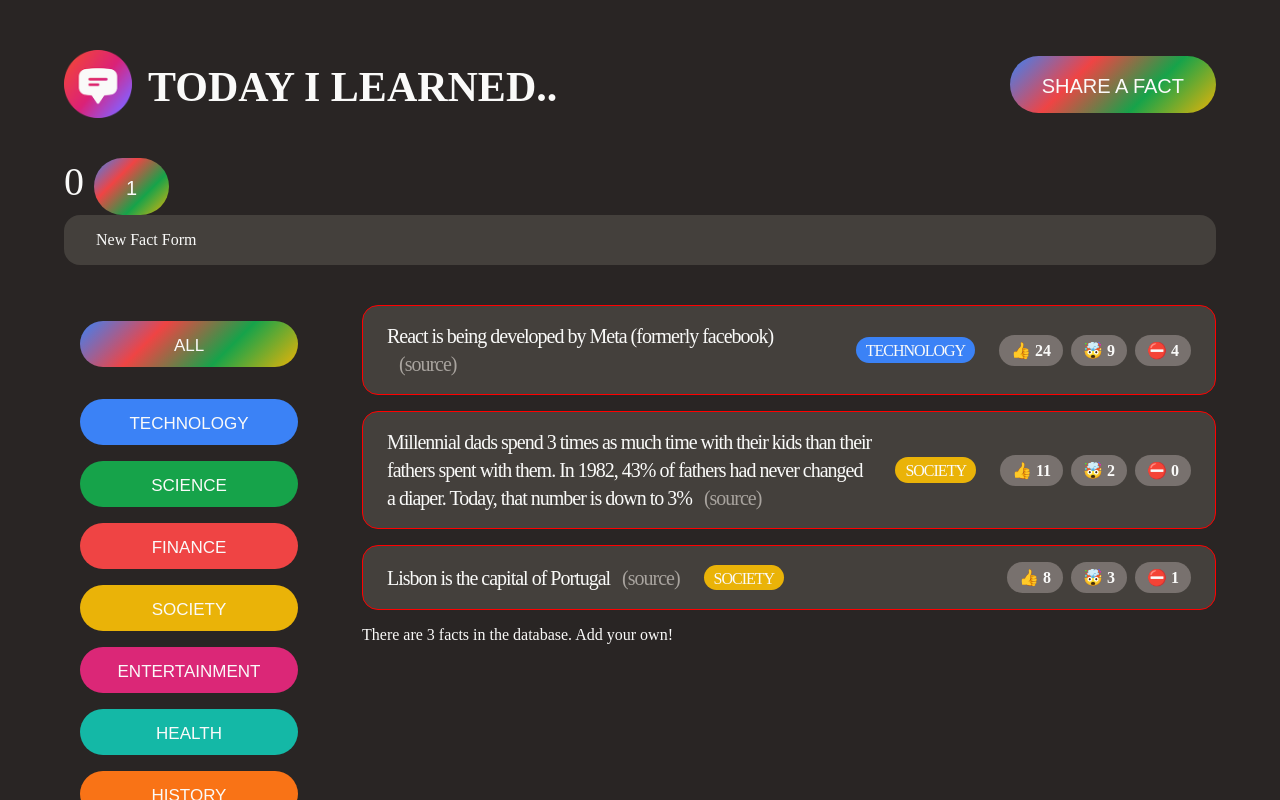
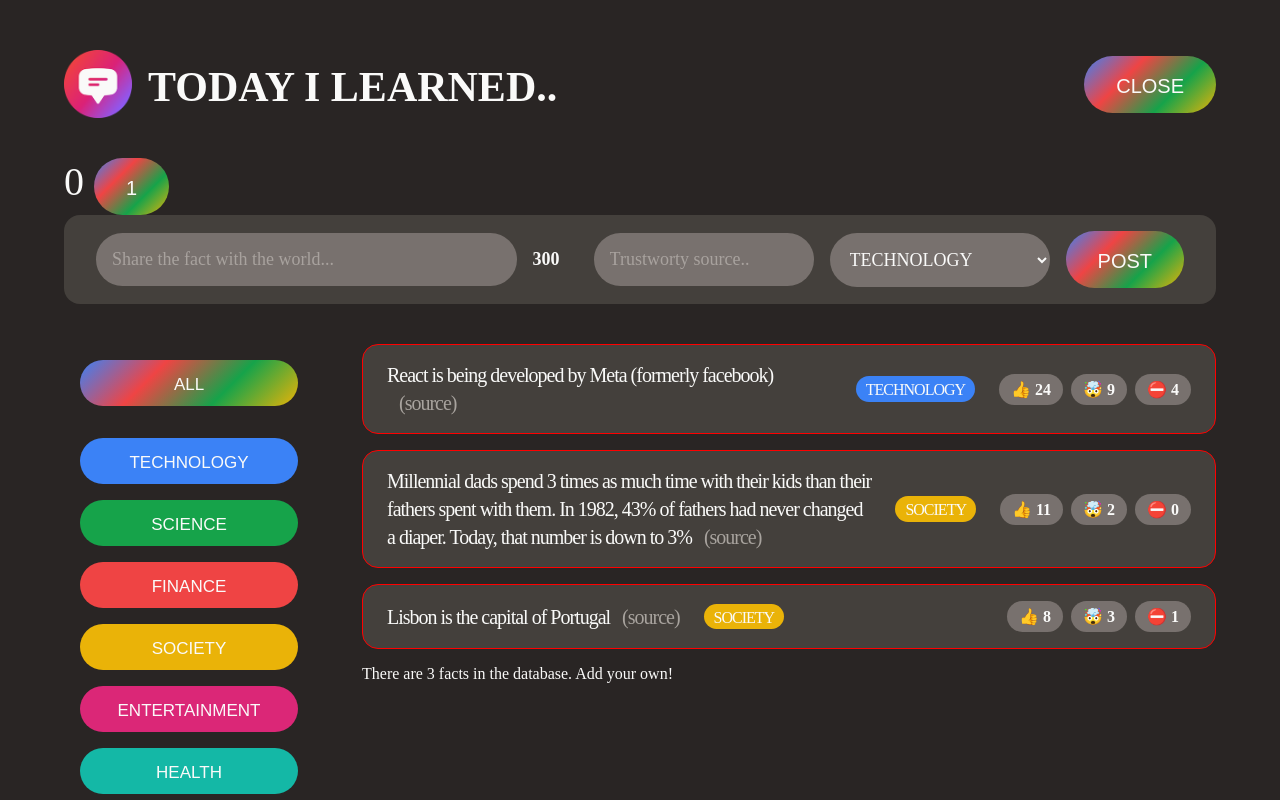
Before and after one commit to patelkavita/Fun-fact-app, a React (Create React App) app: page / in a window 1280 px wide. Both pictures are taken after a click on the button "SHARE A FACT". Shown: the top 800 px of the page. Built offline with nearby package versions, Linux system fonts and the light colour scheme; a web font is replaced by a local one.

Commit message:
Added url validation functionality and modified form using react setter function

```diff
--- a/src/App.js
+++ b/src/App.js
@@ -60,22 +60,10 @@
 function App() {
   // Define state variable
   const [showForm, setShowForm] = useState(false)
-  const appTitle = "Today I Learned..";
 
   return (
     <>
-    {/* HEADER */}
-
-  <header className="header">
-  <div className="logo">
-  <img src="logo.png" alt="Today I Learned logo" height="68" width="68"/>
-  <h1>{appTitle}</h1>
-  </div>
-  <button className="btn btn-large btn-opn"
-
-  // update state variable
-  onClick={() => setShowForm((show) => !show)}>Share a Fact</button>
-</header>
+<Header showForm= {showForm} setShowForm = {setShowForm}/>
 <Counter />
 
 {/* Use state variable */}
@@ -89,8 +77,86 @@
 );
 }
 
+function Header(props) {
+  const {showForm, setShowForm} = props;
+  const appTitle = "Today I Learned..";
+
+  return (
+    <header className="header">
+  <div className="logo">
+  <img src="logo.png" alt="Today I Learned logo" height="68" width="68"/>
+  <h1>{appTitle}</h1>
+  </div>
+  <button className="btn btn-large btn-opn"
+
+  onClick={() => setShowForm((show) => !show)}>{showForm ? "Close" : "Share a Fact"}</button>
+</header>
+  )
+}
+
+// copied code IsValidUrl
+function isValidHttpUrl(string) {
+  let url;
+  try {
+    url = new URL(string);
+  } catch (_) {
+    return false;
+  }
+  return url.protocol === "http:" || url.protocol === "https:";
+}
+
 function NewFactForm() {
-  return <form className="fact-form">New Fact Form</form>
+  const [text, setText] = useState("");
+  const [source, setSource] = useState("");
+  const [category, setCategory] = useState("");
+  const textLength = text.length;
+
+  function handleSubmit(e) {
+  //1. prevent default, (browser reload)
+  e.preventDefault();
+  //2. if the data is valid, if so, create a new fact obj
+
+  if(text && isValidHttpUrl(source) && category && text.length <= 300) {
+  //3. create a new fact object
+  const newFact = {
+    id: Math.floor(Math.random() * 10),
+    text,
+    source,
+    category,
+    votesInteresting: 0,
+    votesMindblowing: 0,
+    votesFalse: 0,
+    createdIn: new Date().getCurrentYear(),
+  }
+  //4. add the new fact to the user interface
+  //5. reset the input field
+  //6. close the form
+  }
+
+
+  }
+
+  return (
+  <form className="fact-form" onSubmit={handleSubmit}>
+    <input type="text" id="" placeholder="Share the fact with the world..." value = {text}
+    onChange={(e) => setText(e.target.value)}/>
+
+    <span>{300 - textLength} </span>
+
+    <input type="text" id="" placeholder="Trustworty source.."
+    value = {source}
+    onChange = {(e) => setSource(e.target.value)}/>
+
+    <select value = {category} onChange={(e) => setCategory(e.target.value)}>
+    {/* <option value="">Choose category:</option> */}
+      {CATEGORIES.map((cat) => (<option key = {cat.name} value = {cat.name}>
+        {cat.name.toUpperCase()}
+      </option>))}
+
+    </select>
+    <button className="btn btn-large">Post</button>
+  </form>
+  );
 }
 
 function CategoryFilter() {
```
